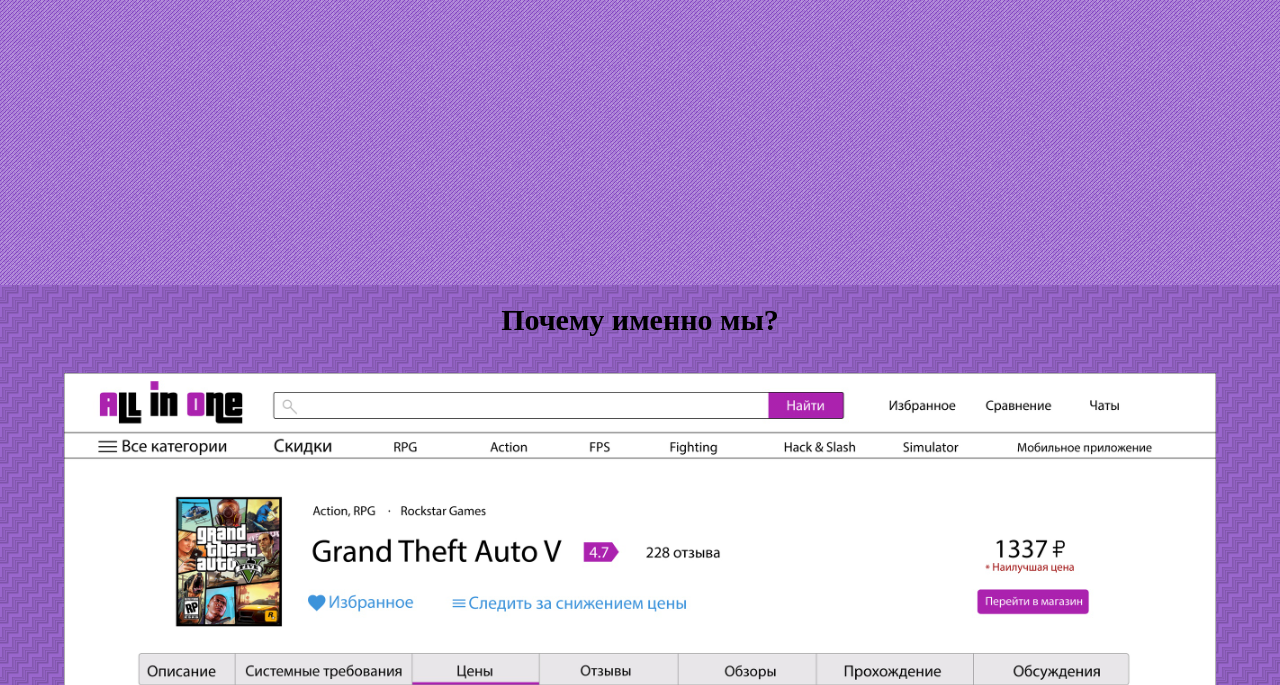
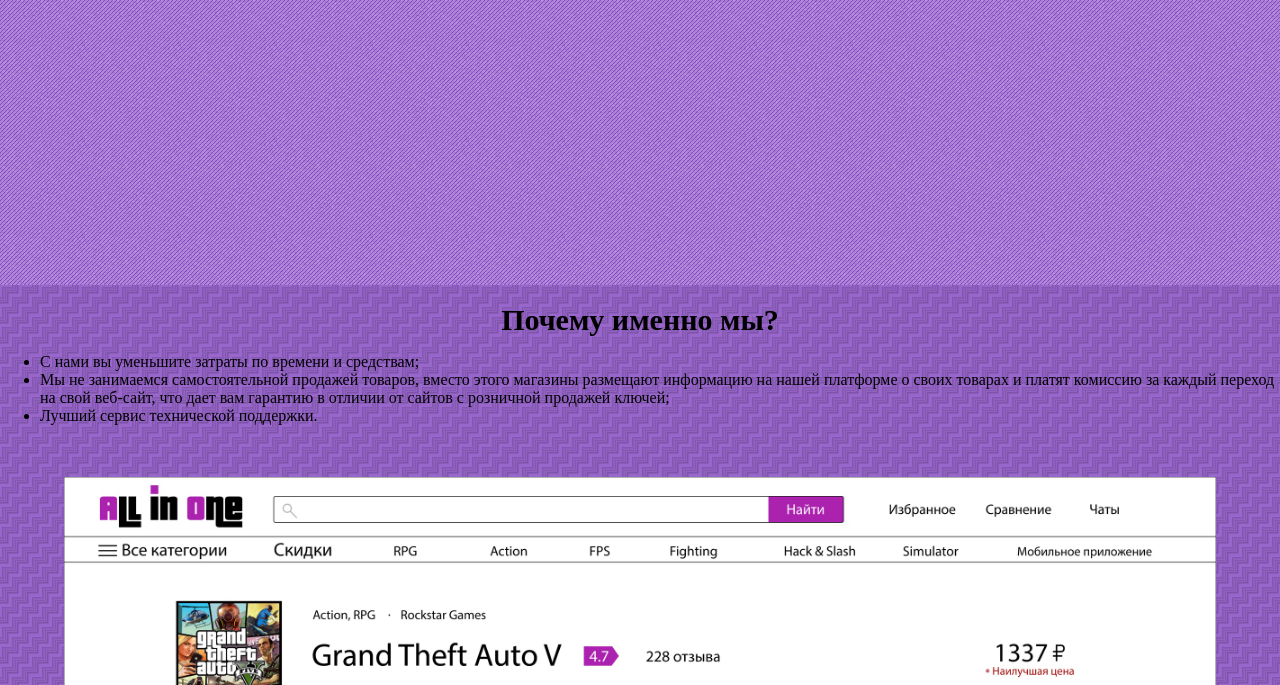
Before and after one commit to skils2000/AiO_site, a plain HTML site: page index.html in a window 1280 px wide. Shown: the part 415-1100 px from the top of the page. Drawn offline with Linux system fonts and the light colour scheme.

Commit message:
Добавили описание преимуществ

```diff
--- a/index.html
+++ b/index.html
@@ -27,6 +27,11 @@
         Почему именно мы?
         </h2>
 
+        <ul>
+            <li>C нами вы уменьшите затраты по времени и средствам;</li>
+            <li>Мы не занимаемся самостоятельной продажей товаров, вместо этого магазины размещают информацию на нашей платформе о своих товарах и платят комиссию за каждый переход на свой веб-сайт, что дает вам гарантию в отличии от сайтов с розничной продажей ключей;</li>
+            <li>Лучший сервис технической поддержки.</li>
+        </ul>
 
         <BR>
         <BR>
```
